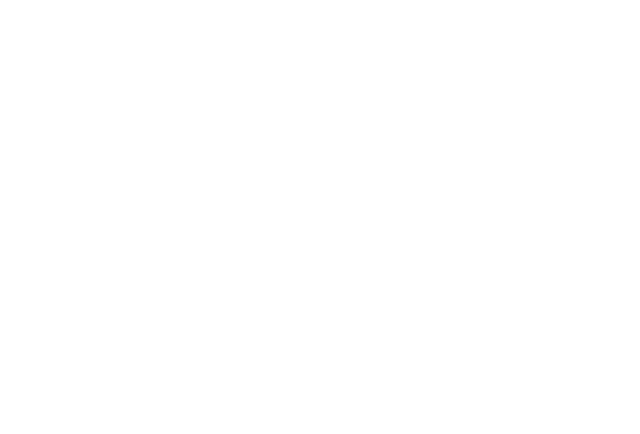
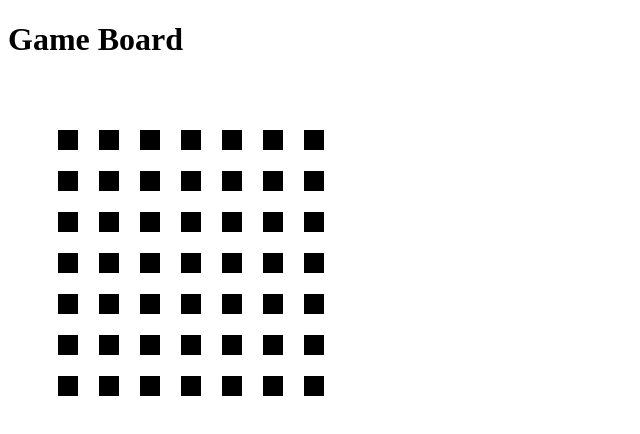
Before and after one commit to mingluzhao/ctf-experiment, a React (Create React App) app in the folder ctf/: page / in a window 1280 px wide. Shown: the top 434 px of the page, without its empty margins (0-640 px from the left). Built offline with nearby package versions, Linux system fonts and the light colour scheme.

Commit message:
Game board with modifiable size
constructed a basic grid of black squares of n by n size

```diff
--- a/ctf/src/App.js
+++ b/ctf/src/App.js
@@ -1,15 +1,16 @@
-import React from 'react'
-import gameBoard from './objects/gameBoard'
-import square from './objects/square';
+import React from 'react';
+import GameBoard from './GameBoard';
 
-function App() {
-	return (
+const App = () => {
+  const numRows = 7; // Number of rows in the game board
+  const numCols = 7; // Number of columns in the game board
 
-        <div>
-			<square/>
-			<gameBoard />
-		</div>
-	);
-}
+  return (
+    <div>
+      <h1>Game Board</h1>
+      <GameBoard numRows={numRows} numCols={numCols} /> {/* Render the GameBoard component */}
+    </div>
+  );
+};
 
 export default App;
--- /dev/null
+++ b/ctf/src/GameBoard.css
@@ -0,0 +1,8 @@
+.game-board {
+    display: grid;
+    grid-template-columns: repeat(5, 40px); /* Example: 5 columns with each column width of 40px */
+    grid-template-rows: repeat(5, 40px); /* Example: 5 rows with each row height of 40px */
+    gap: 1px; /* Example: gap between squares of 1px */
+  }
+
+  /* Add any additional styles for the game board, such as background color, border, etc. */
--- /dev/null
+++ b/ctf/src/GameBoard.js
@@ -0,0 +1,50 @@
+import React, { useState } from 'react';
+import SquareParent from './SquareParent';
+
+const GameBoard = ({ numRows, numCols }) => {
+  const [squares, setSquares] = useState([]);
+
+  // Initialize the squares state with numRows x numCols empty objects
+  useState(() => {
+    const initialSquares = Array.from({ length: numRows }, () =>
+      Array.from({ length: numCols }, () => ({}))
+    );
+    setSquares(initialSquares);
+  }, [numRows, numCols]);
+
+  // Callback function to update the state of a square
+  const updateSquareState = (rowIndex, colIndex, newState) => {
+    setSquares(prevSquares => {
+      const newSquares = [...prevSquares];
+      newSquares[rowIndex] = [...prevSquares[rowIndex]];
+      newSquares[rowIndex][colIndex] = newState;
+      return newSquares;
+    });
+  };
+
+  const renderSquares = () => {
+    const squares = [];
+    for (let row = 0; row < numRows; row++) {
+      for (let col = 0; col < numCols; col++) {
+        squares.push(<SquareParent key={`${row}-${col}`} />);
+      }
+    }
+    return squares;
+  };
+
+  return (
+    <div
+      style={{
+        display: 'grid',
+        gridTemplateColumns: `repeat(${numCols}, 40px)`,
+        gridTemplateRows: `repeat(${numRows}, 40px)`,
+        gap: '1px',
+        // Add any additional styles for the game board, such as background color, border, etc.
+      }}
+    >
+      {renderSquares()}
+    </div>
+  );
+};
+
+export default GameBoard;
--- /dev/null
+++ b/ctf/src/SquareParent.css
@@ -0,0 +1,6 @@
+.square {
+  width: 20px;
+  height: 20px;
+  background-color: black;
+  margin: 50px;
+}
--- /dev/null
+++ b/ctf/src/SquareParent.js
@@ -0,0 +1,18 @@
+import React, { useState } from 'react';
+import './SquareParent.css';
+
+const SquareParent = () => {
+  const [squareStates, setSquareStates] = useState({
+    floor: false,
+    wall: false,
+    obstacle: false,
+    flag: false,
+    beam: false
+  });
+
+  return (
+    <div className="square"></div>
+  );
+};
+
+export default SquareParent;
--- a/ctf/src/objects/gameBoard.js
+++ /dev/null
@@ -1,15 +0,0 @@
-import React from 'react';
-import square from './square'
-
-const gameBoard = (props) => {
-    let size=20;
-    {[...Array(size)].map(() => (
-        <div>
-          {[...Array(size)].map(() => (
-            <square/>
-          ))}
-        </div>
-    ))}
-}
-
-export default gameBoard
--- a/ctf/src/objects/square.css
+++ /dev/null
@@ -1,6 +0,0 @@
-.empty-square{
-    display: inline-block;
-    height: 30px;
-    width: 30px;
-    background-color: #555;
-}
--- a/ctf/src/objects/square.js
+++ /dev/null
@@ -1,10 +0,0 @@
-import React from 'react';
-import './square.css'
-
-const square = (props) => {
-    return (
-        <div className="empty-square"></div>
-    )
-}
-
-export default square;
```
Also changed, not shown: 1 other file (tests, documents, lock files or other folders).
